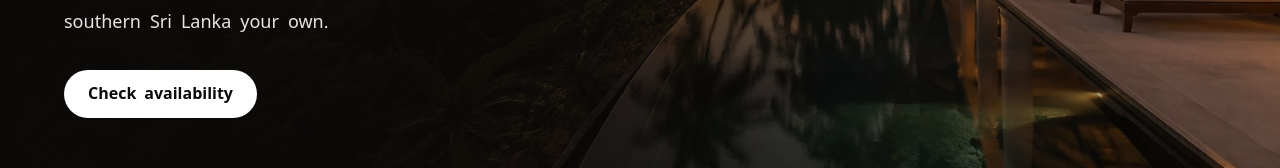
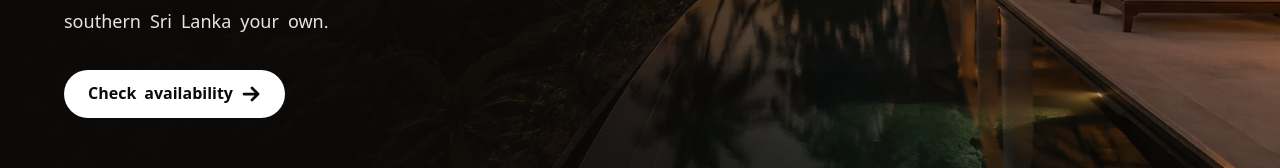
Before and after one commit to varshan2410/demo-sites, a Next.js app: page /hotel in a window 1280 px wide. Shown: the part 521-689 px from the top of the page. Built offline with nearby package versions, Linux system fonts and the light colour scheme.

Commit message:
feat: add ArrowRightIcon component and integrate it into Hero, HotelExperience, and RestaurantExperience components

```diff
--- /dev/null
+++ b/components/ArrowRightIcon.tsx
@@ -0,0 +1,7 @@
+export default function ArrowRightIcon() {
+  return (
+    <svg viewBox="0 0 20 20" aria-hidden="true" className="h-5 w-5 shrink-0 stroke-current stroke-[2.75] transition-transform duration-200 group-hover:translate-x-1">
+      <path d="M3 10h13M11 4l6 6-6 6" fill="none" strokeLinecap="round" strokeLinejoin="round" />
+    </svg>
+  );
+}
--- a/components/Hero.tsx
+++ b/components/Hero.tsx
@@ -3,6 +3,7 @@
 import type { ClinicConfig } from "@/types/site";
 import Image from "next/image";
 import { useLanguage } from "@/components/LanguageProvider";
+import ArrowRightIcon from "@/components/ArrowRightIcon";
 export default function Hero({ config }: { config: ClinicConfig }) {
   const { t } = useLanguage();
   return (
@@ -18,8 +19,9 @@ export default function Hero({ config }: { config: ClinicConfig }) {
             {t("clinic.hero.title", config.hero.title)}
           </h1>
           <p className="mt-6 max-w-lg text-base leading-7 text-slate-200 md:text-lg">{t("clinic.hero.subtitle", config.hero.subtitle)}</p>
-          <a href="#booking" className="ui-button mt-8 inline-flex rounded-full bg-white px-6 py-3 font-semibold text-slate-950 shadow-sm hover:bg-teal-50">
+          <a href="#booking" className="ui-button group mt-8 inline-flex items-center gap-2 rounded-full bg-white px-6 py-3 font-semibold text-slate-950 shadow-sm hover:bg-teal-50">
             {t("clinic.hero.cta", config.hero.cta)}
+            <ArrowRightIcon />
           </a>
         </div>
       </div>
--- a/components/HotelExperience.tsx
+++ b/components/HotelExperience.tsx
@@ -11,6 +11,7 @@ import BusinessContactSection from "@/components/BusinessContactSection";
 import HotelTravelDetails from "@/components/HotelTravelDetails";
 import { queueSubmission } from "@/lib/offlineQueue";
 import HotelPrintVoucher from "@/components/HotelPrintVoucher";
+import ArrowRightIcon from "@/components/ArrowRightIcon";
 
 type Currency = "LKR" | "USD" | "EUR" | "GBP";
 type FieldErrors = Record<string, string[] | undefined>;
@@ -87,8 +88,9 @@ export default function HotelExperience({ config: sourceConfig }: { config: Hote
             <p className="text-xs font-bold uppercase tracking-[0.24em] text-amber-100">{t("hotel.tagline", config.tagline)}</p>
             <h1 className="mt-5 text-5xl font-semibold leading-[1.02] tracking-tight md:text-7xl">{t("hotel.hero.title", config.hero.title)}</h1>
             <p className="mt-6 max-w-lg text-lg leading-8 text-stone-200">{t("hotel.hero.subtitle", config.hero.subtitle)}</p>
-            <a href="#availability" className="ui-button mt-8 inline-flex rounded-full bg-white px-6 py-3 font-semibold text-stone-950 hover:bg-amber-50">
+            <a href="#availability" className="ui-button group mt-8 inline-flex items-center gap-2 rounded-full bg-white px-6 py-3 font-semibold text-stone-950 hover:bg-amber-50">
               {t("hotel.hero.cta", config.hero.cta)}
+              <ArrowRightIcon />
             </a>
           </div>
         </div>
```
Also changed, not shown: components/RestaurantExperience.tsx (+2 -1 lines).
